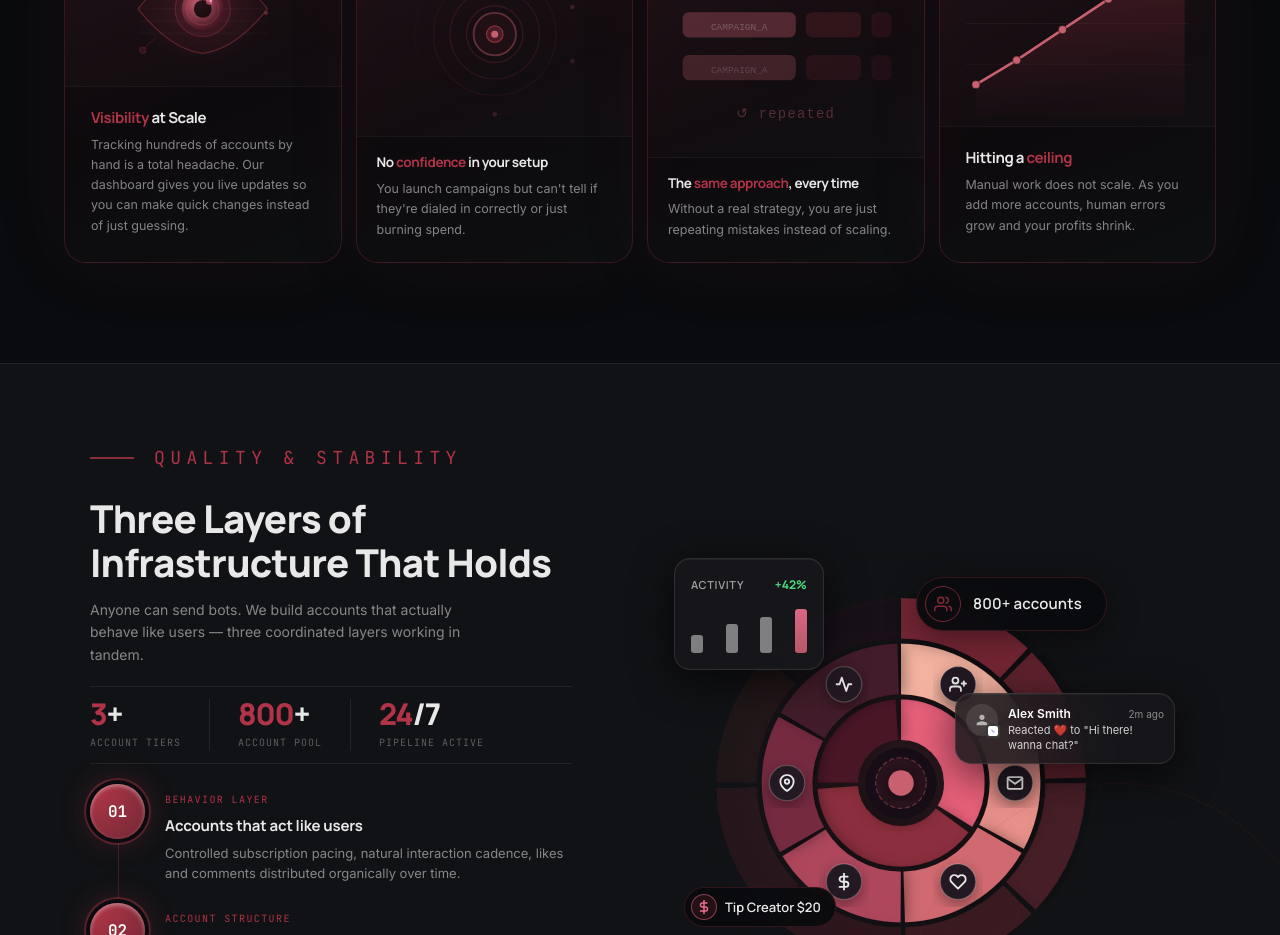
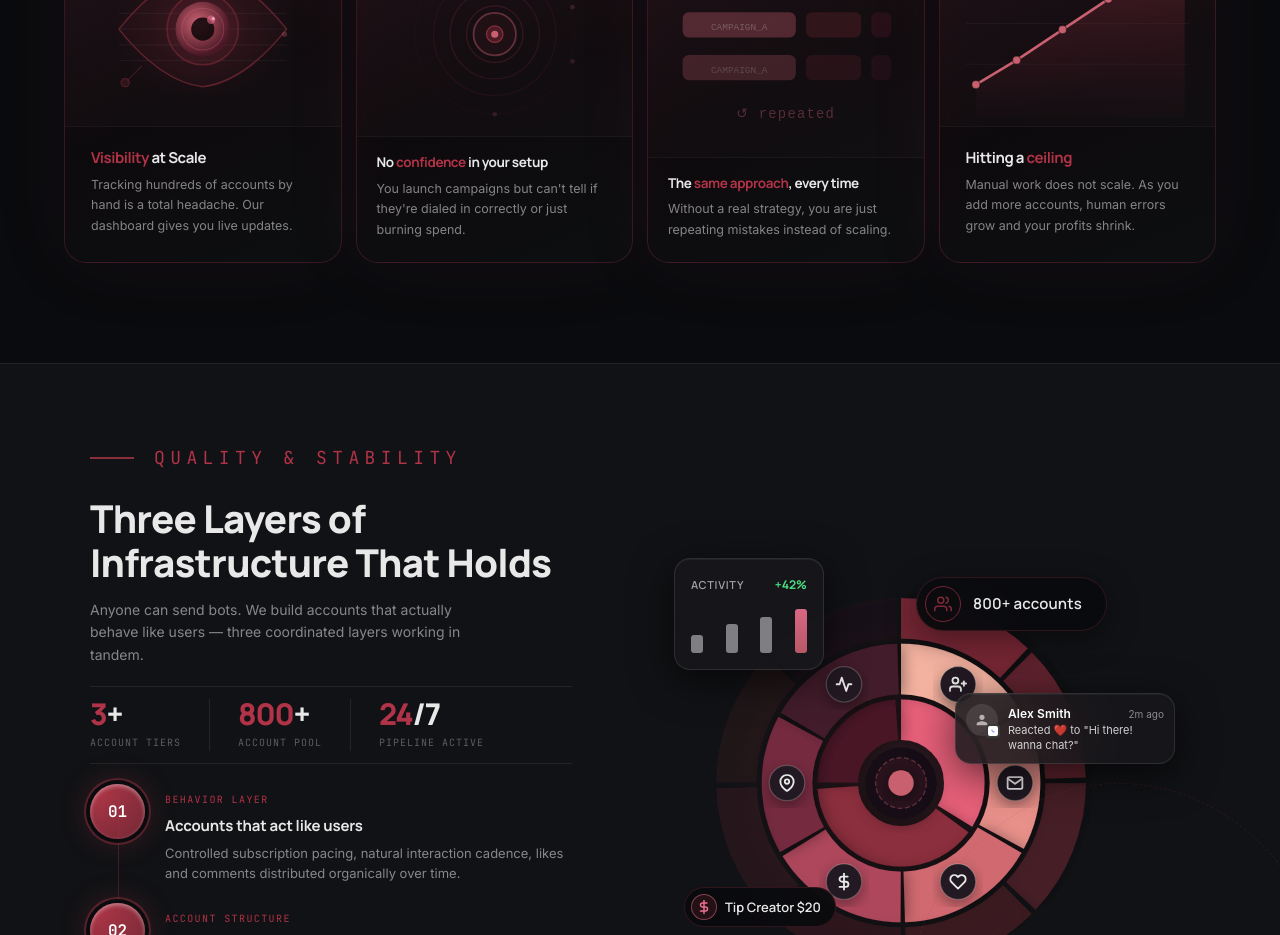
Before and after one commit to Inventiv-PH/of-website, a Next.js app: page / in a window 1280 px wide. Shown: the part 2140-3075 px from the top of the page. Built offline with nearby package versions, Linux system fonts and the light colour scheme.

Commit message:
refactor: simplify description in StratCard component for clarity

```diff
--- a/src/components/sections/SolutionBento.tsx
+++ b/src/components/sections/SolutionBento.tsx
@@ -41,7 +41,7 @@ export default function SolutionBento() {
             title=""
             highlight="Visibility"
             after=" at Scale"
-            desc="Tracking hundreds of accounts by hand is a total headache. Our dashboard gives you live updates so you can make quick changes instead of just guessing."
+            desc="Tracking hundreds of accounts by hand is a total headache. Our dashboard gives you live updates."
           />
           <StratCard
             size="small"
```
